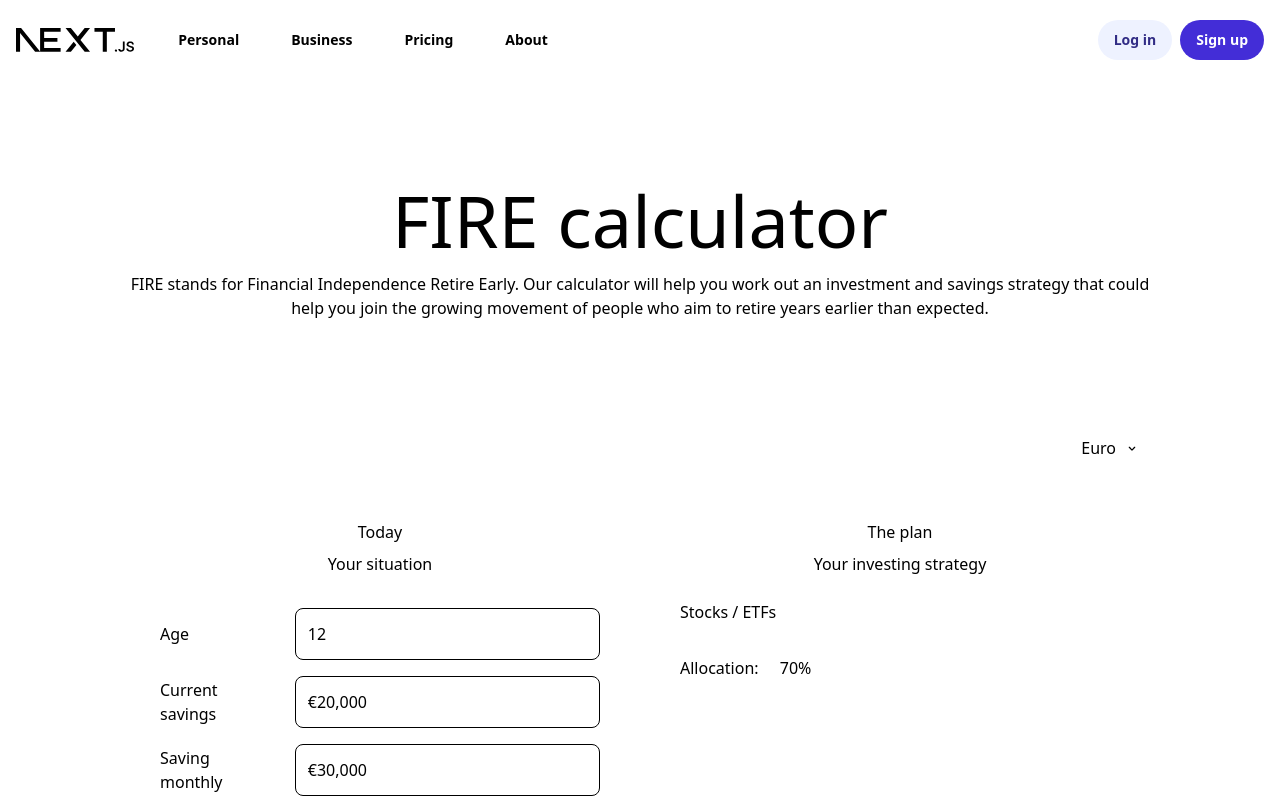
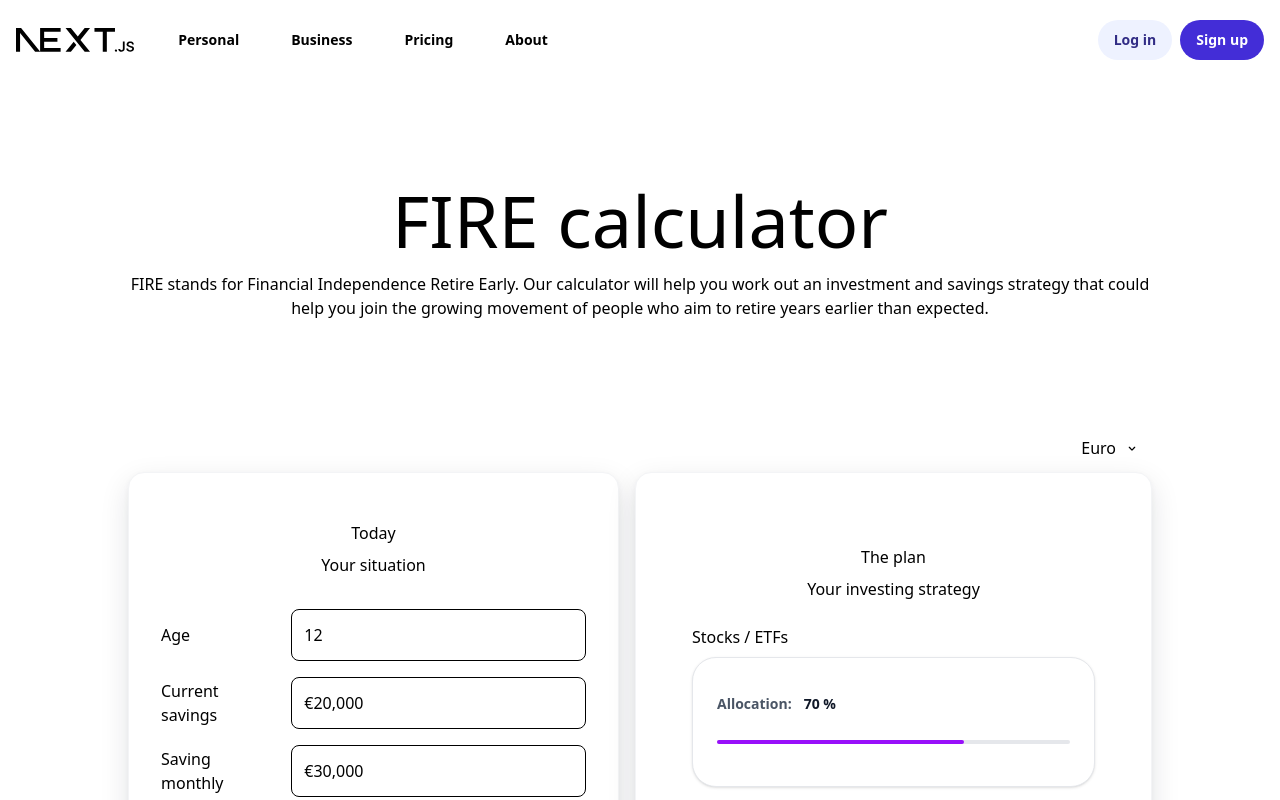
Before and after one commit to inputBrain/client-ret-calculator, a Next.js app: page / in a window 1280 px wide. Shown: the top 800 px of the page. Built offline with nearby package versions, Linux system fonts and the light colour scheme.

Commit message:
single alocation row

```diff
--- a/src/components/fire/FireCalculator.tsx
+++ b/src/components/fire/FireCalculator.tsx
@@ -225,7 +225,7 @@ export default function FireCalculator() {
 
                             <div className="flex gap-4 max-tablet:flex-col">
                                 <div className="flex w-full flex-col gap-4">
-                                    <div className="flex flex-1 flex-col gap-6 rounded-2xl bg-background-screen px-8 py-12 shadow-prominent-card max-tablet:gap-4 max-tablet:px-4 max-tablet:py-6">
+                                    <div className="flex flex-1 flex-col gap-6 rounded-2xl px-8 py-12 max-tablet:gap-4 max-tablet:px-4 max-tablet:py-6 border border-gray-100 bg-white p-6 shadow-[0_10px_30px_-1px_rgba(16,24,40,0.12),0_2px_6px_rgba(16,24,40,0.04)]">
                                         <div className="flex flex-col items-center gap-3">
                                             <div className="flex flex-col items-center gap-2">
                                                 <div className="text-caption-small text-content-interactive-secondary max-tablet:text-center">
@@ -302,7 +302,7 @@ export default function FireCalculator() {
                                         </div>
                                     </div>
 
-                                    <div className="flex flex-1 flex-col gap-6 rounded-2xl bg-background-screen px-8 py-12 shadow-prominent-card max-tablet:gap-4 max-tablet:px-4 max-tablet:py-6">
+                                    <div className="flex flex-1 flex-col gap-6 rounded-3xl border border-gray-100 bg-white p-6 shadow-[0_10px_30px_-1px_rgba(16,24,40,0.12),0_2px_6px_rgba(16,24,40,0.04)] ring-1 ring-gray-100/60">
                                         <div className="flex flex-col items-center gap-3">
                                             <div className="flex flex-col items-center gap-2">
                                                 <div className="text-caption-small text-content-interactive-secondary max-tablet:text-center">
@@ -401,7 +401,7 @@ export default function FireCalculator() {
                                 </div>
 
 
-                                <div className="flex w-full flex-col gap-4">
+                                <div className="flex w-full flex-col gap-4 rounded-2xl border border-gray-100 bg-white p-6 shadow-[0_10px_30px_-1px_rgba(16,24,40,0.12),0_2px_6px_rgba(16,24,40,0.04)]">
                                     <div className="flex flex-1 flex-col gap-6 rounded-2xl bg-background-screen px-8 py-12 shadow-prominent-card max-tablet:gap-4 max-tablet:px-4 max-tablet:py-6">
                                         <div className="flex flex-col items-center gap-3">
                                             <div className="flex flex-col items-center gap-2">
@@ -418,7 +418,7 @@ export default function FireCalculator() {
                                                 Stocks / ETFs
                                             </h6>
                                             <AllocationRow
-                                                label="Allocation"
+                                                label=""
                                                 value={stocksPct}
                                                 onChange={setStocksPct}
                                             />
--- a/src/components/ui/AllocationRow.tsx
+++ b/src/components/ui/AllocationRow.tsx
@@ -6,43 +6,60 @@ type AllocationRowProps = {
     label: string;
     value: number;
     onChange: (v: number) => void;
+    min?: number;
+    max?: number;
+    step?: number;
 };
 
-export function AllocationRow({ label, value, onChange }: AllocationRowProps) {
+export function AllocationRow({
+                                  label,
+                                  value,
+                                  onChange,
+                                  min = 0,
+                                  max = 100,
+                                  step = 1,
+                              }: AllocationRowProps) {
     return (
-        <div className="-mx-3 flex min-h-12 items-center justify-between gap-1 rounded bg-background-interactive-tertiary px-3 py-2">
-            {/* Подпись */}
-            <span className="flex-[0_0_15%] text-body-medium text-content-secondary">
-        {label}:
-      </span>
+        <div className="rounded-3xl border border-gray-200 bg-white p-6 shadow-sm">
+            <h3 className="mb-3 text-base font-semibold text-gray-800">{label}</h3>
 
-            {/* Текущее значение */}
-            <div className="flex-[0_0_15%] text-center text-body-medium-bold text-content">
-                {value}%
+            <div className="mb-2 flex items-center gap-3">
+                <span className="text-sm text-gray-600 font-semibold">Allocation:</span>
+                <span className="text-sm font-semibold tabular-nums text-gray-900">
+          {Math.round(value)} %
+        </span>
             </div>
 
-            {/* Слайдер */}
             <Slider.Root
-                className="relative flex h-14 w-full flex-[0_0_70%] touch-none select-none items-center"
-                min={0}
-                max={100}
-                step={1}
+                className="relative flex h-10 w-full touch-none select-none items-center"
+                min={min}
+                max={max}
+                step={step}
                 value={[value]}
                 onValueChange={(vals) => onChange(vals[0] ?? value)}
-                style={{ ["--radix-slider-thumb-transform" as any]: "translateX(-50%)" }}
+                // центрируем «пальчик» как в исходном примере
+                style={{["--radix-slider-thumb-transform" as any]: "translateX(-50%)"}}
             >
-                {/* Track */}
-                <Slider.Track className="relative h-1 w-full flex-grow bg-background-neutral rounded">
-                    <Slider.Range className="absolute h-full bg-background-interactive-primary rounded" />
+                {/* незаполненная часть — серая */}
+                <Slider.Track className="relative h-1 w-full flex-grow rounded-full bg-gray-200">
+                    {/* заполненная часть — фиолетовая */}
+                    <Slider.Range className="absolute h-full rounded-full bg-purple-600"/>
                 </Slider.Track>
 
-                {/* Thumb */}
+                {/* сам ползунок — фиолетовый кружок */}
                 <Slider.Thumb
-                    className="relative block size-8 rounded-full bg-background-interactive-primary hover:bg-background-interactive-primary-hoverPress focus:outline-none active:bg-background-interactive-primary-active"
-                    aria-label={label}
-                    style={{ transform: "var(--radix-slider-thumb-transform)" }}
+                    aria-label={`${label} value`}
+                    className="h-6 w-6 rounded-full bg-purple-600 shadow-md outline-none transition
+                     hover:bg-purple-700 active:scale-95
+                     focus-visible:ring-2 focus-visible:ring-purple-500 focus-visible:ring-offset-2"
+                    style={{transform: "var(--radix-slider-thumb-transform)"}}
                 />
             </Slider.Root>
+
+            {/* мелкий дисклеймер, как на скрине */}
+            {/* <p className="mt-3 text-xs leading-5 text-gray-500">
+        Returns may vary…
+      </p> */}
         </div>
     );
 }
```
